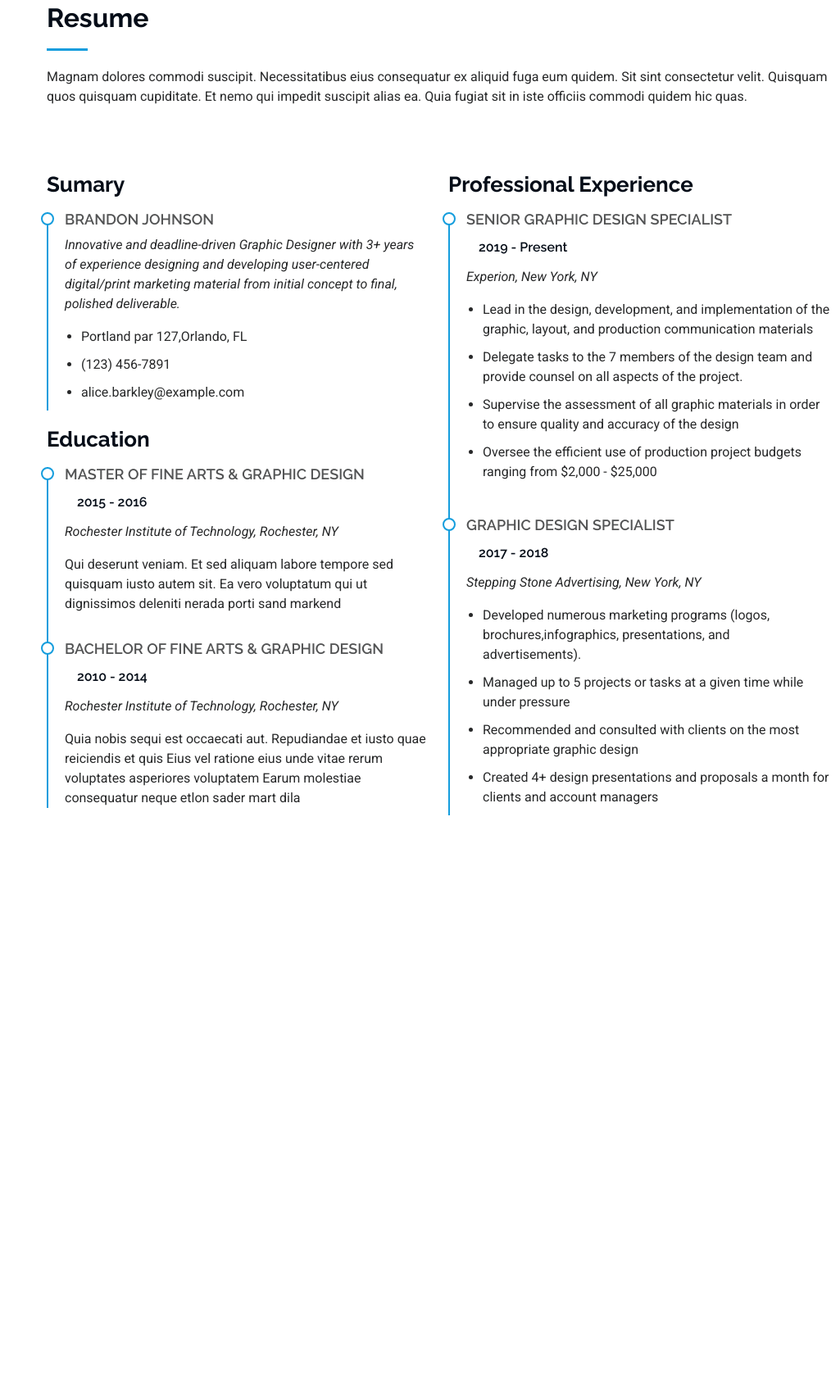
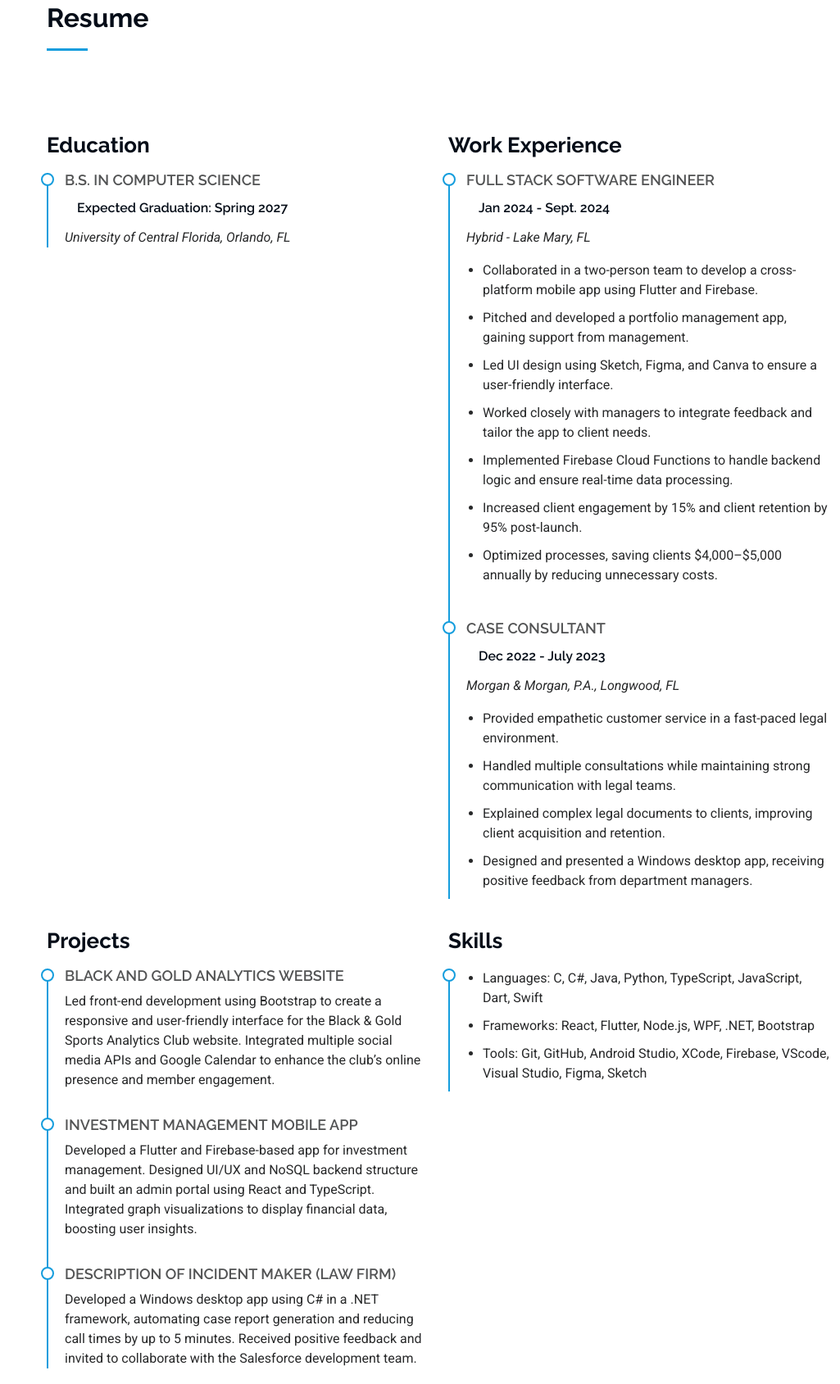
Before and after one commit to omarsyed4/omar_web, a plain HTML site: page index.html in a window 1280 px wide. Shown: the part 1435-3124 px from the top of the page at 82% size, without its empty margins (255-1280 px from the left). Before the commit the page ends 2506 px from the top, so only its background shows below. Drawn offline with nearby package versions, Linux system fonts and the light colour scheme.

Commit message:
Initialized Resume Section

```diff
--- a/index.html
+++ b/index.html
@@ -324,76 +324,98 @@
   <!-- Section Title -->
   <div class="container section-title" data-aos="fade-up">
     <h2>Resume</h2>
-        <p>Magnam dolores commodi suscipit. Necessitatibus eius consequatur ex aliquid fuga eum quidem. Sit sint consectetur velit. Quisquam quos quisquam cupiditate. Et nemo qui impedit suscipit alias ea. Quia fugiat sit in iste officiis commodi quidem hic quas.</p>
   </div><!-- End Section Title -->
 
   <div class="container">
-
     <div class="row">
 
+      <!-- Education -->
       <div class="col-lg-6" data-aos="fade-up" data-aos-delay="100">
-            <h3 class="resume-title">Sumary</h3>
+        <h3 class="resume-title">Education</h3>
+        <div class="resume-item pb-0">
+          <h4>B.S. in Computer Science</h4>
+          <h5>Expected Graduation: Spring 2027</h5>
+          <p><em>University of Central Florida, Orlando, FL</em></p>
+        </div><!-- End Resume Item -->
+      </div>
 
-            <div class="resume-item pb-0">
-              <h4>Brandon Johnson</h4>
-              <p><em>Innovative and deadline-driven Graphic Designer with 3+ years of experience designing and developing user-centered digital/print marketing material from initial concept to final, polished deliverable.</em></p>
-              <ul>
-                <li>Portland par 127,Orlando, FL</li>
-                <li>(123) 456-7891</li>
-                <li>alice.barkley@example.com</li>
-              </ul>
-            </div><!-- Edn Resume Item -->
-
-            <h3 class="resume-title">Education</h3>
-            <div class="resume-item">
-              <h4>Master of Fine Arts &amp; Graphic Design</h4>
-              <h5>2015 - 2016</h5>
-              <p><em>Rochester Institute of Technology, Rochester, NY</em></p>
-              <p>Qui deserunt veniam. Et sed aliquam labore tempore sed quisquam iusto autem sit. Ea vero voluptatum qui ut dignissimos deleniti nerada porti sand markend</p>
-            </div><!-- Edn Resume Item -->
+      <!-- Work Experience -->
+      <div class="col-lg-6" data-aos="fade-up" data-aos-delay="200">
+        <h3 class="resume-title">Work Experience</h3>
 
         <div class="resume-item">
-              <h4>Bachelor of Fine Arts &amp; Graphic Design</h4>
-              <h5>2010 - 2014</h5>
-              <p><em>Rochester Institute of Technology, Rochester, NY</em></p>
-              <p>Quia nobis sequi est occaecati aut. Repudiandae et iusto quae reiciendis et quis Eius vel ratione eius unde vitae rerum voluptates asperiores voluptatem Earum molestiae consequatur neque etlon sader mart dila</p>
-            </div><!-- Edn Resume Item -->
+          <h4>Full Stack Software Engineer</h4>
+          <h5>Jan 2024 - Sept. 2024</h5>
+          <p><em>Hybrid - Lake Mary, FL</em></p>
+          <ul>
+            <li>Collaborated in a two-person team to develop a cross-platform mobile app using Flutter and Firebase.</li>
+            <li>Pitched and developed a portfolio management app, gaining support from management.</li>
+            <li>Led UI design using Sketch, Figma, and Canva to ensure a user-friendly interface.</li>
+            <li>Worked closely with managers to integrate feedback and tailor the app to client needs.</li>
+            <li>Implemented Firebase Cloud Functions to handle backend logic and ensure real-time data processing.</li>
+            <li>Increased client engagement by 15% and client retention by 95% post-launch.</li>
+            <li>Optimized processes, saving clients $4,000–$5,000 annually by reducing unnecessary costs.</li>
+          </ul>
+        </div><!-- End Resume Item -->
+
+        <div class="resume-item">
+          <h4>Case Consultant</h4>
+          <h5>Dec 2022 - July 2023</h5>
+          <p><em>Morgan & Morgan, P.A., Longwood, FL</em></p>
+          <ul>
+            <li>Provided empathetic customer service in a fast-paced legal environment.</li>
+            <li>Handled multiple consultations while maintaining strong communication with legal teams.</li>
+            <li>Explained complex legal documents to clients, improving client acquisition and retention.</li>
+            <li>Designed and presented a Windows desktop app, receiving positive feedback from department managers.</li>
+          </ul>
+        </div><!-- End Resume Item -->
 
       </div>
 
-          <div class="col-lg-6" data-aos="fade-up" data-aos-delay="200">
-            <h3 class="resume-title">Professional Experience</h3>
-            <div class="resume-item">
-              <h4>Senior graphic design specialist</h4>
-              <h5>2019 - Present</h5>
-              <p><em>Experion, New York, NY </em></p>
-              <ul>
-                <li>Lead in the design, development, and implementation of the graphic, layout, and production communication materials</li>
-                <li>Delegate tasks to the 7 members of the design team and provide counsel on all aspects of the project. </li>
-                <li>Supervise the assessment of all graphic materials in order to ensure quality and accuracy of the design</li>
-                <li>Oversee the efficient use of production project budgets ranging from $2,000 - $25,000</li>
-              </ul>
-            </div><!-- Edn Resume Item -->
+      <!-- Projects -->
+      <div class="col-lg-6" data-aos="fade-up" data-aos-delay="300">
+        <h3 class="resume-title">Projects</h3>
 
         <div class="resume-item">
-              <h4>Graphic design specialist</h4>
-              <h5>2017 - 2018</h5>
-              <p><em>Stepping Stone Advertising, New York, NY</em></p>
-              <ul>
-                <li>Developed numerous marketing programs (logos, brochures,infographics, presentations, and advertisements).</li>
-                <li>Managed up to 5 projects or tasks at a given time while under pressure</li>
-                <li>Recommended and consulted with clients on the most appropriate graphic design</li>
-                <li>Created 4+ design presentations and proposals a month for clients and account managers</li>
-              </ul>
-            </div><!-- Edn Resume Item -->
+          <h4>Black and Gold Analytics Website</h4>
+          <p>
+            Led front-end development using Bootstrap to create a responsive and user-friendly interface for the Black & Gold Sports Analytics Club website. Integrated multiple social media APIs and Google Calendar to enhance the club’s online presence and member engagement.
+          </p>
+        </div><!-- End Projects Item -->
+
+        <div class="resume-item">
+          <h4>Investment Management Mobile App</h4>
+          <p>
+            Developed a Flutter and Firebase-based app for investment management. Designed UI/UX and NoSQL backend structure and built an admin portal using React and TypeScript. Integrated graph visualizations to display financial data, boosting user insights.
+          </p>
+        </div><!-- End Projects Item -->
+
+        <div class="resume-item">
+          <h4>Description of Incident Maker (Law Firm)</h4>
+          <p>
+            Developed a Windows desktop app using C# in a .NET framework, automating case report generation and reducing call times by up to 5 minutes. Received positive feedback and invited to collaborate with the Salesforce development team.
+          </p>
+        </div><!-- End Projects Item -->
 
       </div>
 
+      <!-- Skills -->
+      <div class="col-lg-6" data-aos="fade-up" data-aos-delay="400">
+        <h3 class="resume-title">Skills</h3>
+        <div class="resume-item">
+          <ul>
+            <li>Languages: C, C#, Java, Python, TypeScript, JavaScript, Dart, Swift</li>
+            <li>Frameworks: React, Flutter, Node.js, WPF, .NET, Bootstrap</li>
+            <li>Tools: Git, GitHub, Android Studio, XCode, Firebase, VScode, Visual Studio, Figma, Sketch</li>
+          </ul>
+        </div><!-- End Skills Item -->
       </div>
 
     </div>
+  </div>
 
 </section><!-- /Resume Section -->
+
 
     <!-- Contact Section -->
     <section id="contact" class="contact section">
```
Lines whose indentation alone changed are shown as unchanged.
